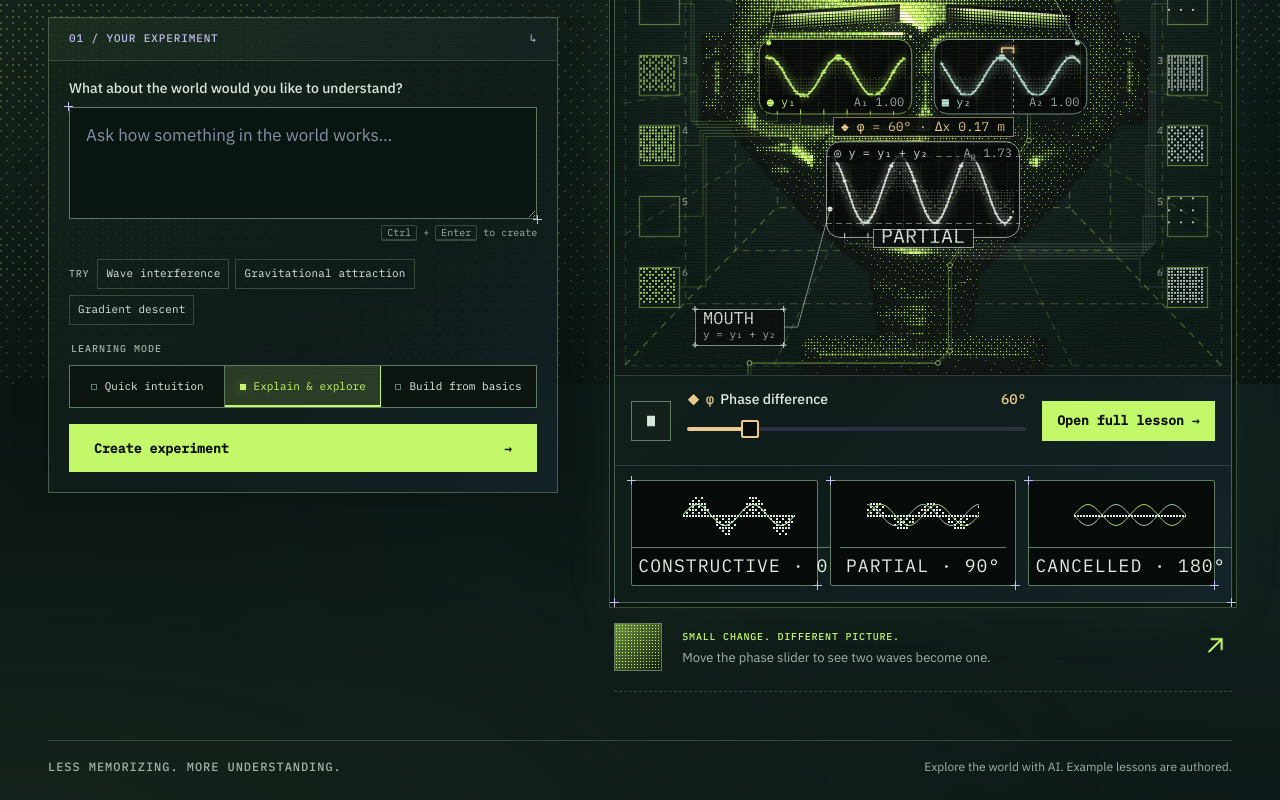
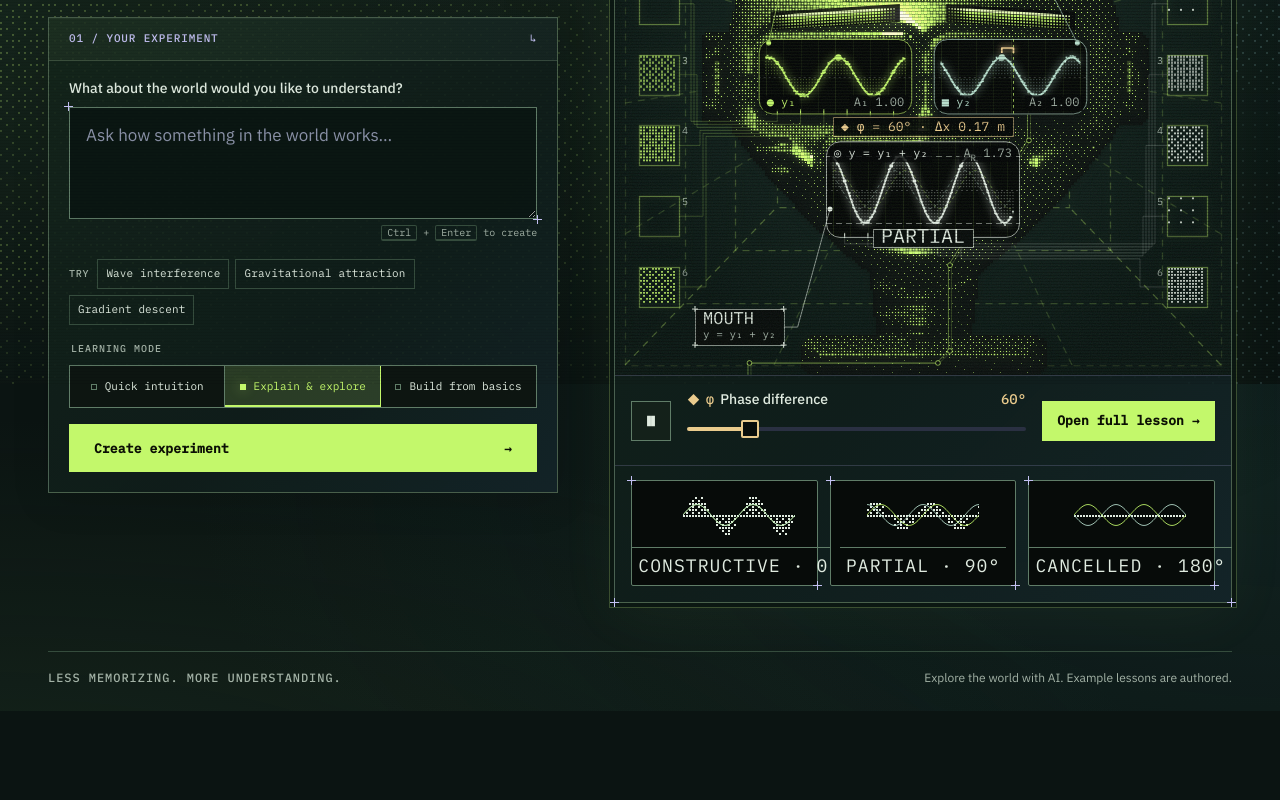
Before and after one commit to myakubovich1/parallax, a React (Vite) app: page / in a window 1280 px wide. Shown: the part 416-1216 px from the top of the page. After the commit the page ends 1127 px from the top, so only its background shows below. Built offline with nearby package versions, Linux system fonts and the light colour scheme; a web font is replaced by a local one.

Commit message:
Remove preview note from the main screen

```diff
--- a/src/screens/EntryScreen.tsx
+++ b/src/screens/EntryScreen.tsx
@@ -72,11 +72,6 @@ export const EntryScreen = forwardRef<HTMLTextAreaElement, Props>(function Entry
         <section className="entry-right" aria-label="Live preview: wave interference">
           <div className="preview-id instrument-label"><span>02 / In the field</span><span>Wave interference</span></div>
           <WavePreview onOpen={(params) => onOpenLesson('wave-interference', params)} />
-          <div className="preview-note">
-            <span className="dither-swatch" aria-hidden="true" />
-            <p><span className="instrument-label">Small change. Different picture.</span><br />Move the phase slider to see two waves become one.</p>
-            <span className="preview-note-arrow" aria-hidden="true"><Icon name="send" size={28} /></span>
-          </div>
         </section>
       </div>
       <footer className="entry-foot">
--- a/src/styles/global.css
+++ b/src/styles/global.css
@@ -259,11 +259,6 @@ kbd { font-family: var(--font-mono); font-size: 12px; border: 1px solid var(--ru
 .entry-form .kbd-hint kbd { font-size: 10px; }
 .preview-id { display: flex; justify-content: space-between; gap: 16px; margin-bottom: 14px; font-size: 10px; }
 .preview-id span:first-child { color: var(--violet); }
-.preview-note { display: flex; gap: 20px; align-items: center; padding: 20px 0; border-bottom: 1px dashed var(--rule); }
-.preview-note p { margin: 0; font-size: 13px; color: var(--text-2); line-height: 1.7; }
-.preview-note .instrument-label { font-size: 10px; color: var(--lime); }
-.preview-note-arrow { transform: rotate(-45deg); margin-left: auto; color: var(--lime); font-size: 30px; }
-.dither-swatch { flex: none; width: 48px; height: 48px; border: 1px solid var(--control); background-color: #101c10; background-image: radial-gradient(var(--lime) .8px, transparent 1px), linear-gradient(135deg, #c3f86b88, transparent); background-size: 3px 3px, 100% 100%; image-rendering: pixelated; }
 .textarea-wrap { position: relative; }
 .textarea-wrap textarea {
   display: block;
@@ -797,8 +792,6 @@ input[type='range']:focus-visible::-moz-range-thumb { box-shadow: 0 0 0 3px var(
   .entry-form .mode-name::before { display: none; }
   .entry-form .mode-option { padding: 12px 5px; }
   .entry-grid { gap: 32px; }
-  .preview-note { gap: 12px; }
-  .preview-note p { font-size: 12px; }
   .entry-copy { font-size: 17px; margin-bottom: var(--s3); }
   .mode-options { grid-template-columns: 1fr; }
   .create-row .btn { width: 100%; }
```
